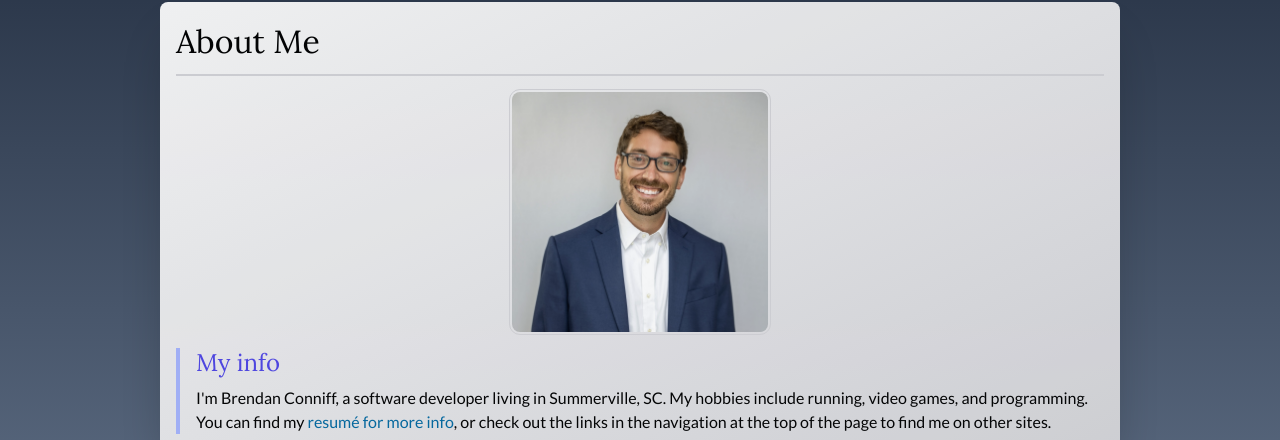
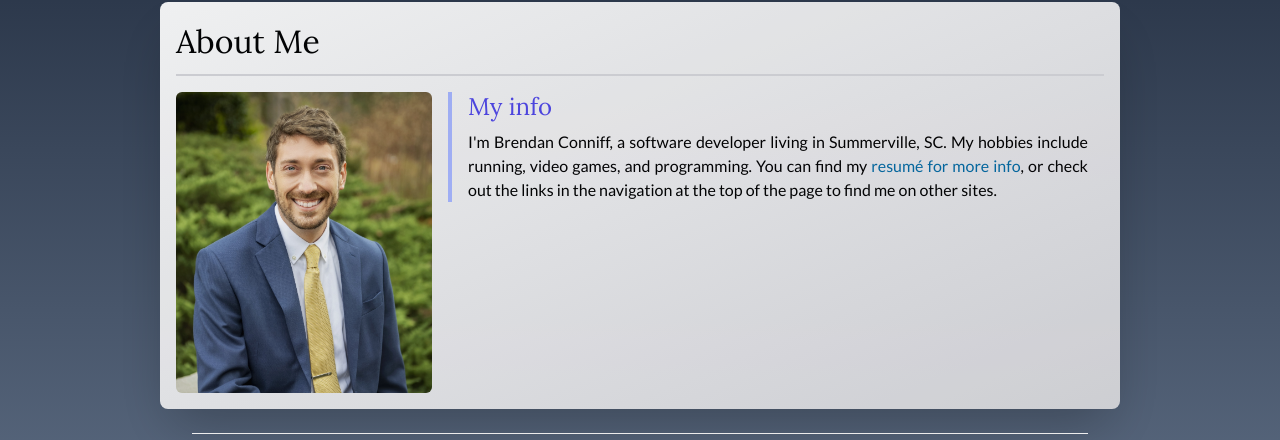
Before and after one commit to bconniff/bconniff.github.io, a SvelteKit app: page / in a window 1280 px wide. Shown: the part 170-610 px from the top of the page. Built offline with nearby package versions, Linux system fonts and the light colour scheme.

Commit message:
Rearrange home page, change headshot

```diff
--- a/src/routes/+page.svelte
+++ b/src/routes/+page.svelte
@@ -15,8 +15,10 @@
 </svelte:head>
 
 <Card title="About Me">
-  <img alt="Headshot" src="{base}/headshot.jpg" class="w-64 rounded-lg mx-auto outline outline-1 outline-offset-2 outline-zinc-300"/>
+  <div class="md:flex">
+    <img alt="Headshot" src="{base}/headshot.jpg" class="w-64 rounded-md mx-auto"/>
 
+    <div class="md:flex-grow md:ml-4 md:-mt-4">
       <Section title="My info">
         <P>
           I'm Brendan Conniff, a software developer living in Summerville, SC. My
@@ -25,4 +27,6 @@
           in the navigation at the top of the page to find me on other sites.
         </P>
       </Section>
+    </div>
+  </div>
 </Card>
```
Also changed, not shown: static/headshot.jpg. Lines whose indentation alone changed are shown as unchanged.
